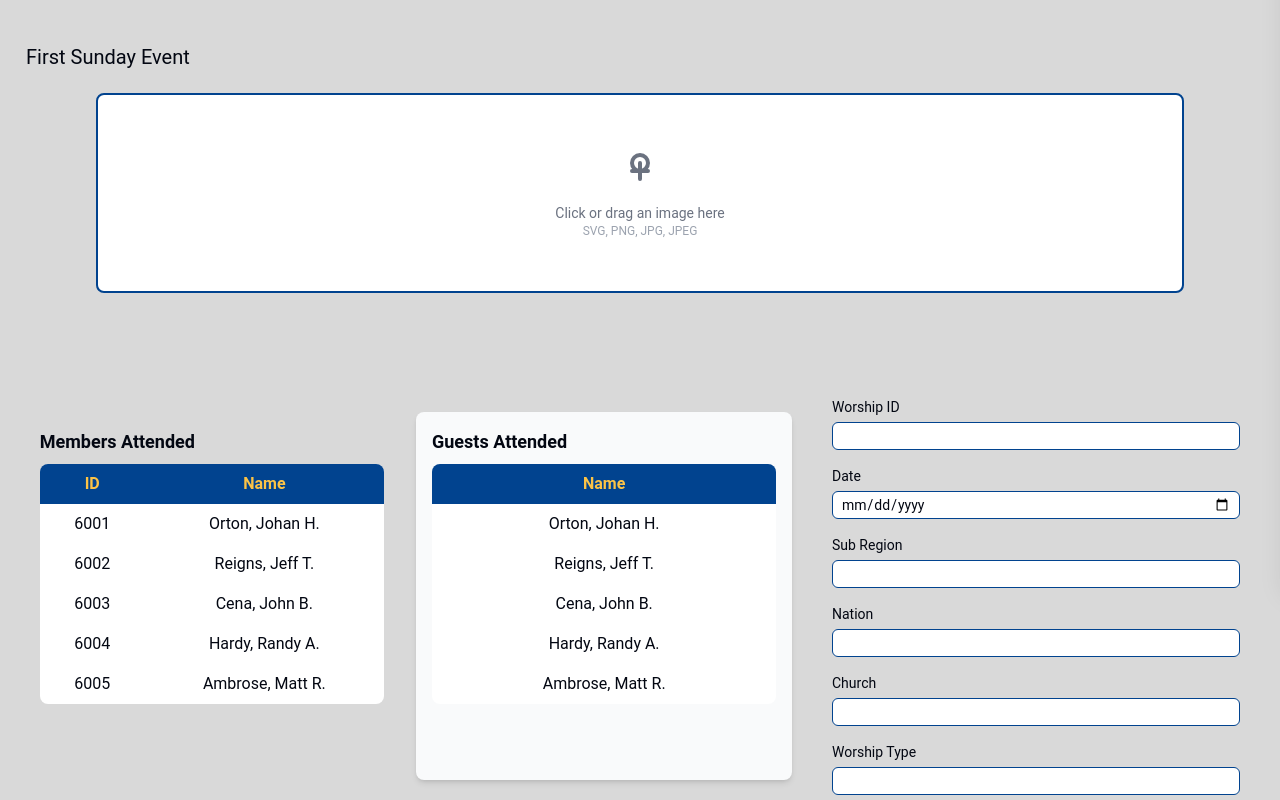
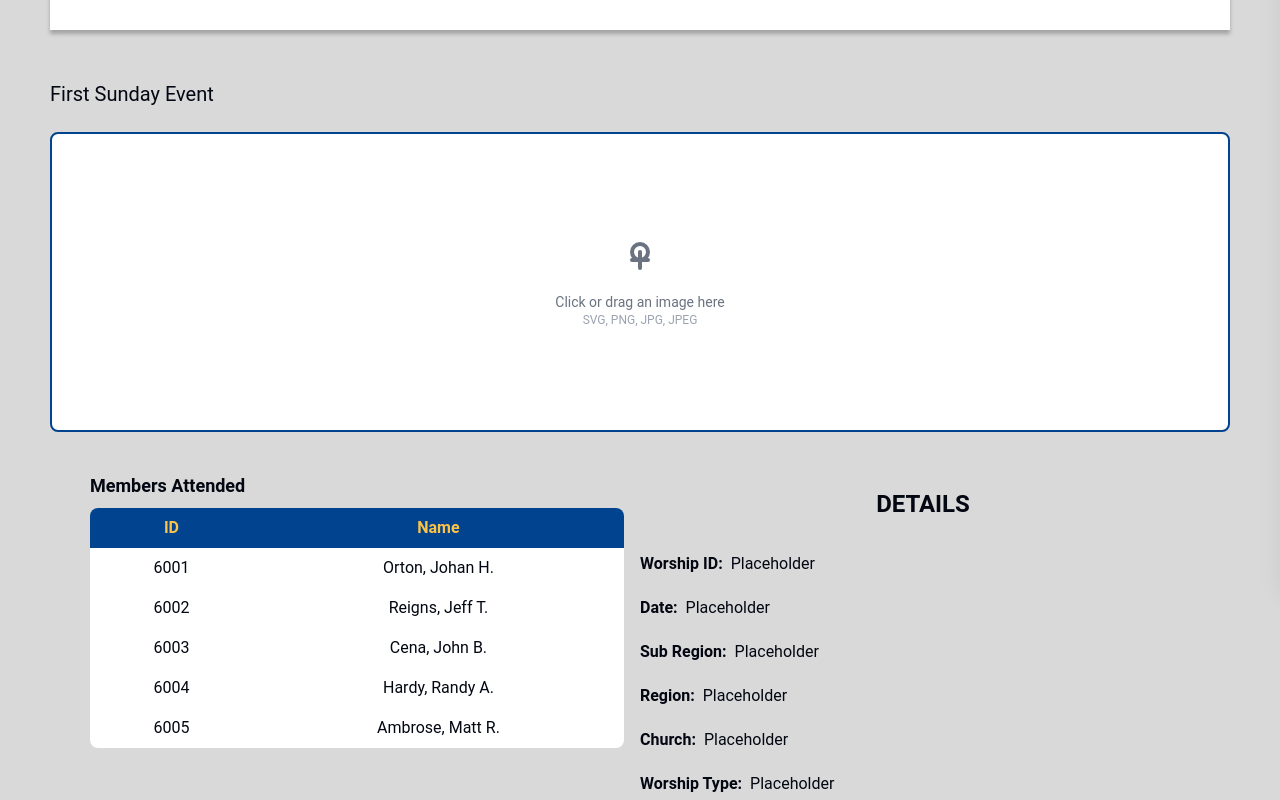
Before and after one commit to CoderTofu/FFWPU_System, a Next.js app: page /worship/sample-id in a window 1280 px wide. Shown: the part 220-1020 px from the top of the page. Built offline with nearby package versions, Linux system fonts and the light colour scheme.

Commit message:
switch places of details and table

```diff
--- a/src/app/(private)/worship/sample-id/page.tsx
+++ b/src/app/(private)/worship/sample-id/page.tsx
@@ -1,24 +1,15 @@
-'use client';  // This makes the file a client component
+"use client"; // This makes the file a client component
 
-import { useState } from 'react';
+
 import Table from "@/components/Table";
 
 export default function Brent() {
-
-    const [worshipId, setWorshipId] = useState('');
-    const [date, setDate] = useState('');
-    const [subRegion, setSubRegion] = useState('');
-    const [nation, setNation] = useState('');
-    const [church, setChurch] = useState('');
-    const [worshipType, setWorshipType] = useState('');
-    const [image, setImage] = useState<string | null>(null); // Added missing image state
-
   const data = [
-        {ID: 6001, Name: "Orton, Johan H."},
-        {ID: 6002, Name: "Reigns, Jeff T."},
-        {ID: 6003, Name: "Cena, John B."},
-        {ID: 6004, Name: "Hardy, Randy A."},
-        {ID: 6005, Name: "Ambrose, Matt R."},
+    { ID: 6001, Name: "Orton, Johan H." },
+    { ID: 6002, Name: "Reigns, Jeff T." },
+    { ID: 6003, Name: "Cena, John B." },
+    { ID: 6004, Name: "Hardy, Randy A." },
+    { ID: 6005, Name: "Ambrose, Matt R." },
   ];
 
   const columnConfig = {
@@ -27,156 +18,110 @@ export default function Brent() {
     sm: ["ID", "Name"],
   };
 
-    const handleFileChange = (event: React.ChangeEvent<HTMLInputElement>) => {
-        const file = event.target.files?.[0];
-        if (file && isValidImage(file)) {
-            const imageUrl: string = URL.createObjectURL(file);
-            setImage(imageUrl);
-        }
-    };
-
-    const isValidImage = (file: File) => {
-        return ['image/png', 'image/jpeg', 'image/jpg', 'image/svg+xml'].includes(file.type);
-    };
-
   return (
-        <div className="p-4 bg-[#D9D9D9] min-h-screen justify-center items-center">
-
+    <div className="p-[20px] sm:p-[50px] bg-[#D9D9D9] min-h-screen justify-center items-center ">
       {/*Banner*/}
-            <div className=" bg-white p-4">
+      <div className=" bg-white p-4 shadow-[0px_4px_4px_rgba(0,0,0,0.25)]">
         <p className="mt-4 mb-4 text-center text-2xl sm:text-3xl font-semibold">
           WORSHIP EVENTS
         </p>
       </div>
 
       {/* Text Under Bordered Box */}
-            <div className="w-max h-[23px] mt-[50px] ml-[10px]">
-                <p className="text-[20px] font-roboto font-normal leading-[23.44px] tracking-[0%] whitespace-nowrap">
+      <div className="w-full mt-[50px]">
+        <p className="text-xl font-roboto font-normal whitespace-nowrap">
           First Sunday Event
         </p>
-            </div>
-
-            {/* Image Upload Section */}
-            <div className="border-2 border-[#01438F] border-solid rounded-lg flex items-center justify-center bg-white mt-6 p-50 m-20 min-h-[200px] ">
-                {image ? (
-                    <img src={image} alt="Uploaded" className="max-h-full max-w-full object-contain rounded-md" />
-                ) : (
+        <div className="border-2 border-[#01438F] border-solid rounded-lg flex items-center justify-center bg-white mt-6 min-h-[300px] ">
           <label className="flex flex-col items-center cursor-pointer">
             <input
               type="file"
               accept=".png,.jpg,.jpeg,.svg"
               className="hidden"
-                            onChange={handleFileChange}
             />
             <div className="flex flex-col items-center text-gray-500">
-                            <svg xmlns="http://www.w3.org/2000/svg" fill="none" viewBox="0 0 24 24" strokeWidth={2} stroke="currentColor" className="w-12 h-12 mb-2">
-                                <path strokeLinecap="round" strokeLinejoin="round" d="M12 16v-4m0 0V8m0 4h4m-4 0H8m8-4a4 4 0 01-8 0 4 4 0 018 0z" />
+              <svg
+                xmlns="http://www.w3.org/2000/svg"
+                fill="none"
+                viewBox="0 0 24 24"
+                strokeWidth={2}
+                stroke="currentColor"
+                className="w-12 h-12 mb-2"
+              >
+                <path
+                  strokeLinecap="round"
+                  strokeLinejoin="round"
+                  d="M12 16v-4m0 0V8m0 4h4m-4 0H8m8-4a4 4 0 01-8 0 4 4 0 018 0z"
+                />
               </svg>
               <p className="text-sm">Click or drag an image here</p>
               <p className="text-xs text-gray-400">SVG, PNG, JPG, JPEG</p>
             </div>
           </label>
-                )}
+        </div>
       </div>
 
+      <section>
+        <div className="md:p-6 ">
+          <div className="flex flex-col md:flex-row">
 
-
-            <section>
-
-    <div className=" bg-#D9D9D9  flex justify-center items-center gap-2">
-          <div className="bg-#D9D9D9  rounded-lg  w-full max-w-6xl">
-
-
-            {/* Flex container for tables */}
+            <div className="flex  flex-1 justify-center items-start gap-2">
+              <div className="rounded-lg mt-[20px] sm:mt-0 w-full ">
                 <div className="flex flex-wrap gap-4 justify-center">
-
                   {/* First table */}
-              <div className="w-full md:w-[48%] rounded-lg  p-4">
-                <h2 className="text-lg font-semibold mb-2">Members Attended</h2>
+                  <div className="w-full rounded-lg  p-4 pb-0">
+                    <h2 className="text-lg font-semibold mb-2">
+                      Members Attended
+                    </h2>
                     <Table data={data} columns={columnConfig} />
                   </div>
 
                   {/* Second table */}
-              <div className="w-full md:w-[48%] bg-gray-50 rounded-lg shadow-md p-4">
-                <h2 className="text-lg font-semibold mb-2">Guests Attended</h2>
-                <Table  data={data} columns={{ lg: ["Name"], md: ["Name"], sm: ["Name"] }} />
+                  <div className="w-full rounded-lg p-4">
+                    <h2 className="text-lg font-semibold mb-2">
+                      Guests Attended
+                    </h2>
+                    <Table
+                      data={data}
+                      columns={{ lg: ["Name"], md: ["Name"], sm: ["Name"] }}
+                    />
                   </div>
                 </div>
               </div>
-
-
-          <div className=" p-6 rounded-lg  max-w-6xl">
-
-
-            {/* Flex For Forms*/}
-            <div className="flex flex-wrap  justify-center">
-
-                    <form className="flex flex-col gap-4 text-left w-[408px]">
-                        <div>
-                            <label className="block mb-1 text-[14px]">Worship ID</label>
-                            <input
-                                type="text"
-                                value={worshipId}
-                                onChange={(e) => setWorshipId(e.target.value)}
-                                placeholder=" "
-                                className="w-full h-[28px] p-2 rounded-md border border-[#01438F] border-solid text-[14px]"
-                            />
             </div>
-                        <div>
-                            <label className="block mb-1 text-[14px]">Date</label>
-                            <input
-                                type="date"
-                                value={date}
-                                onChange={(e) => setDate(e.target.value)}
-                                className="w-full h-[28px] p-2 rounded-md border border-[#01438F] border-solid text-[14px]"
-                            />
+            <div className="flex flex-1 justify-start items-start flex-col">
+              <div className="flex justify-center items-center w-full text-xl font-semibold ">
+                <p className="text-2xl m-8">DETAILS</p>
               </div>
-                        <div>
-                            <label className="block mb-1 text-[14px]">Sub Region</label>
-                            <input
-                                type="text"
-                                value={subRegion}
-                                onChange={(e) => setSubRegion(e.target.value)}
-                                placeholder=" "
-                                className="w-full h-[28px] p-2 rounded-md border border-[#01438F] border-solid text-[14px]"
-                            />
+              <form className="flex flex-col gap-4 text-left ">
+                <div className="flex mb-1 ">
+                  <label className="text-base font-bold">Worship ID:</label>
+                  <p className="ml-2 text-base">Placeholder</p>
                 </div>
-                        <div>
-                            <label className="block mb-1 text-[14px]">Nation</label>
-                            <input
-                                type="text"
-                                value={nation}
-                                onChange={(e) => setNation(e.target.value)}
-                                placeholder=" "
-                                className="w-full h-[28px] p-2 rounded-md border border-[#01438F] border-solid text-[14px]"
-                            />
+                <div className="flex mb-1 ">
+                  <label className="text-base font-bold">Date:</label>
+                  <p className="ml-2 text-base">Placeholder</p>
                 </div>
-                        <div>
-                            <label className="block mb-1 text-[14px]">Church</label>
-                            <input
-                                type="text"
-                                value={church}
-                                onChange={(e) => setChurch(e.target.value)}
-                                placeholder=" "
-                                className="w-full h-[28px] p-2 rounded-md border border-[#01438F] border-solid text-[14px]"
-                            />
+                <div className="flex mb-1 ">
+                  <label className="text-base font-bold">Sub Region:</label>
+                  <p className="ml-2 text-base">Placeholder</p>
                 </div>
-                        <div>
-                            <label className="block mb-1 text-[14px]">Worship Type</label>
-                            <input
-                                type="text"
-                                value={worshipType}
-                                onChange={(e) => setWorshipType(e.target.value)}
-                                placeholder=" "
-                                className="w-full h-[28px] p-2 rounded-md border border-[#01438F] border-solid text-[14px]"
-                            />
+                <div className="flex mb-1 ">
+                  <label className="text-base font-bold">Region:</label>
+                  <p className="ml-2 text-base">Placeholder</p>
+                </div>
+                <div className="flex mb-1 ">
+                  <label className="text-base font-bold">Church:</label>
+                  <p className="ml-2 text-base">Placeholder</p>
+                </div>
+                <div className="flex mb-1 ">
+                  <label className="text-base font-bold">Worship Type:</label>
+                  <p className="ml-2 text-base">Placeholder</p>
                 </div>
               </form>
-
             </div>
           </div>
         </div>
-
       </section>
     </div>
   );
```
Lines whose indentation alone changed are shown as unchanged.
